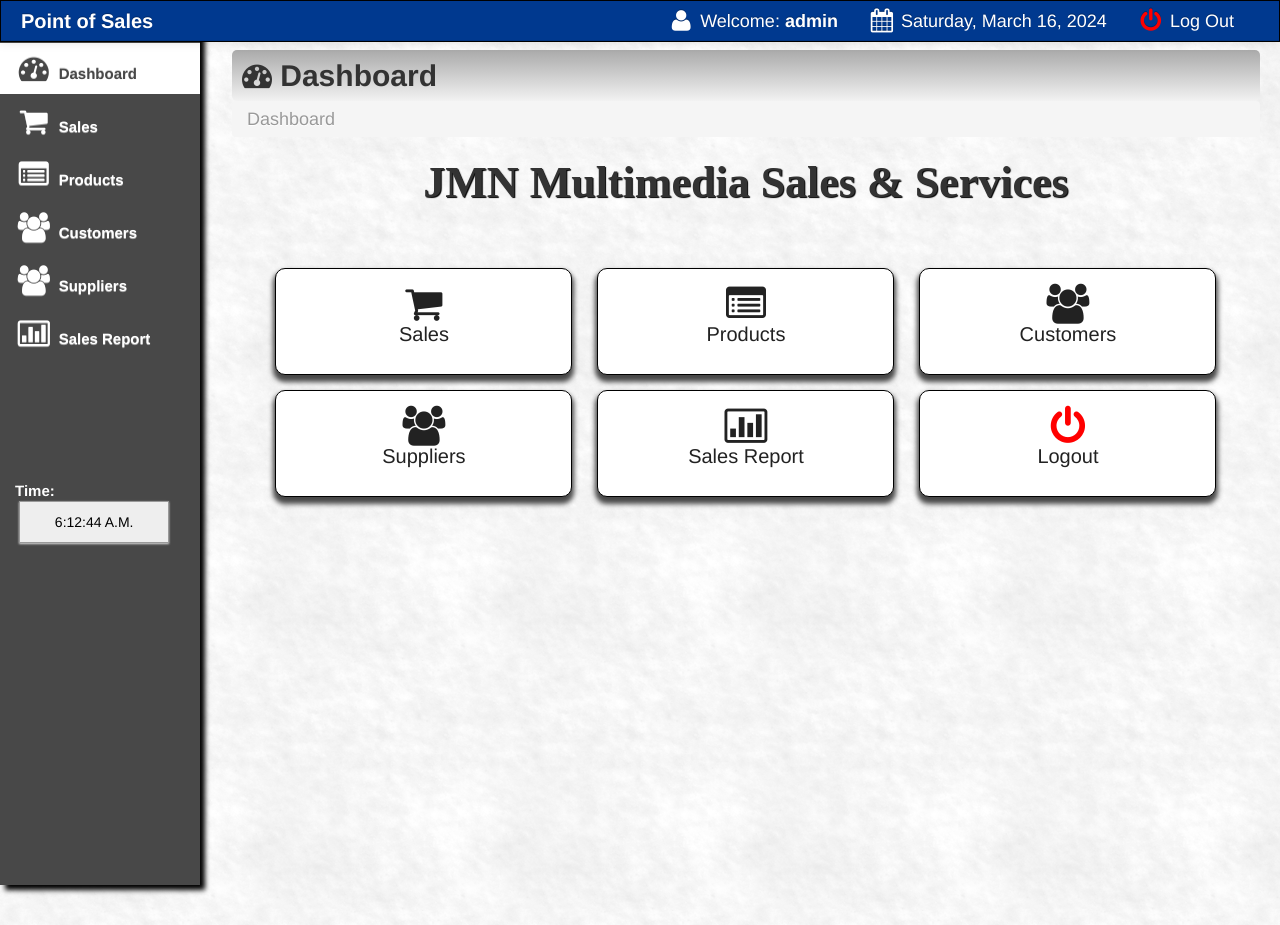
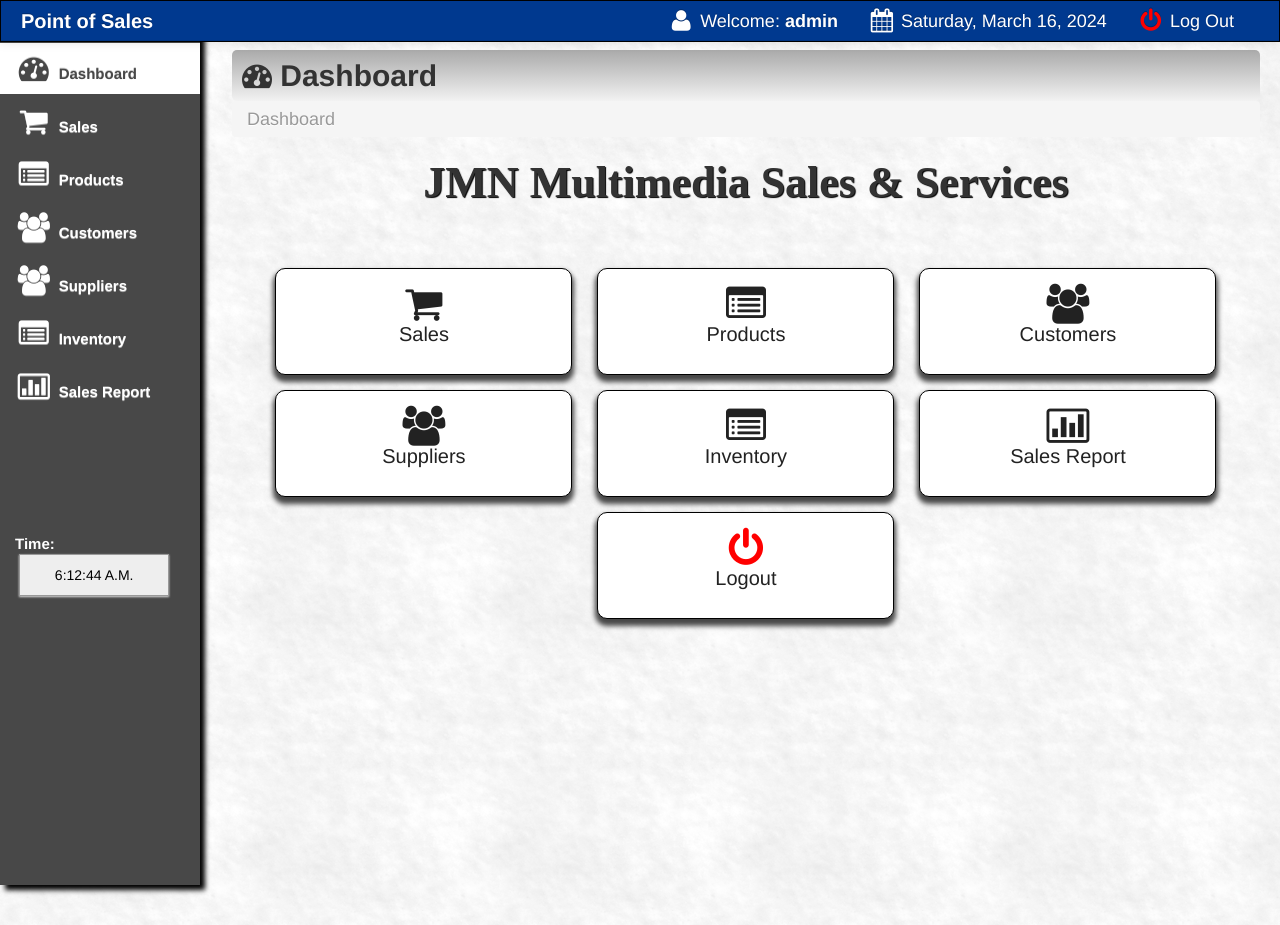
Before and after one commit to Debelxxx/jmn_pos, a PHP site: page /main/index.php in a window 1280 px wide. Shown: the top 925 px of the page. Run offline with PHP 8.4, Linux system fonts and the light colour scheme; a user stored in the database is signed in.

Commit message:
Update index.php

```diff
--- a/main/index.php
+++ b/main/index.php
@@ -88,12 +88,16 @@ window.onload=startclock;
 </head>
 <body>
 <?php include('navfixed.php');?>
-	<?php
-$position=$_SESSION['SESS_LAST_NAME'];
-if($position=='cashier') {
+<?php
+    $position = $_SESSION['SESS_LAST_NAME'];
+  if($position=='cashier') {
 ?>
+<div class="container-fluid">
+      <div class="row-fluid">
+ <a href="sales.php?id=cash&invoice=<?php echo $finalcode ?>"><i class="icon-shopping-cart icon-2x"></i><br> Sales</a>
+<a href="customer.php"><i class="icon-group icon-2x"></i><br> Customers</a>
 
-<a href="../index.php">Logout</a>
+<a href="../index.php"><i class="icon-signout icon-2x"></i><br>Logout</a>
 <?php
 }
 if($position=='admin') {
@@ -109,6 +113,7 @@ if($position=='admin') {
 			<li><a href="products.php"><i class="icon-list-alt icon-2x"></i> Products</a>                                     </li>
 			<li><a href="customer.php"><i class="icon-group icon-2x"></i> Customers</a>                                    </li>
 			<li><a href="supplier.php"><i class="icon-group icon-2x"></i> Suppliers</a>                                    </li>
+      		<li><a href="inventory.php"><i class="icon-list-alt icon-2x"></i> Inventory</a>                                    </li>
 			<li><a href="salesreport.php?d1=0&d2=0"><i class="icon-bar-chart icon-2x"></i> Sales Report</a>                </li>
 			<br><br><br><br><br><br>
 			<li>
@@ -138,6 +143,7 @@ if($position=='admin') {
 <a href="products.php"><i class="icon-list-alt icon-2x"></i><br> Products</a>
 <a href="customer.php"><i class="icon-group icon-2x"></i><br> Customers</a>
 <a href="supplier.php"><i class="icon-group icon-2x"></i><br> Suppliers</a>
+<a href="inventory.php"><i class="icon-list-alt icon-2x"></i><br> Inventory</a>
 <a href="salesreport.php?d1=0&d2=0"><i class="icon-bar-chart icon-2x"></i><br> Sales Report</a>
 <a href="../index.php"><font color="red"><i class="icon-off icon-2x"></i></font><br> Logout</a>
 <?php
```
